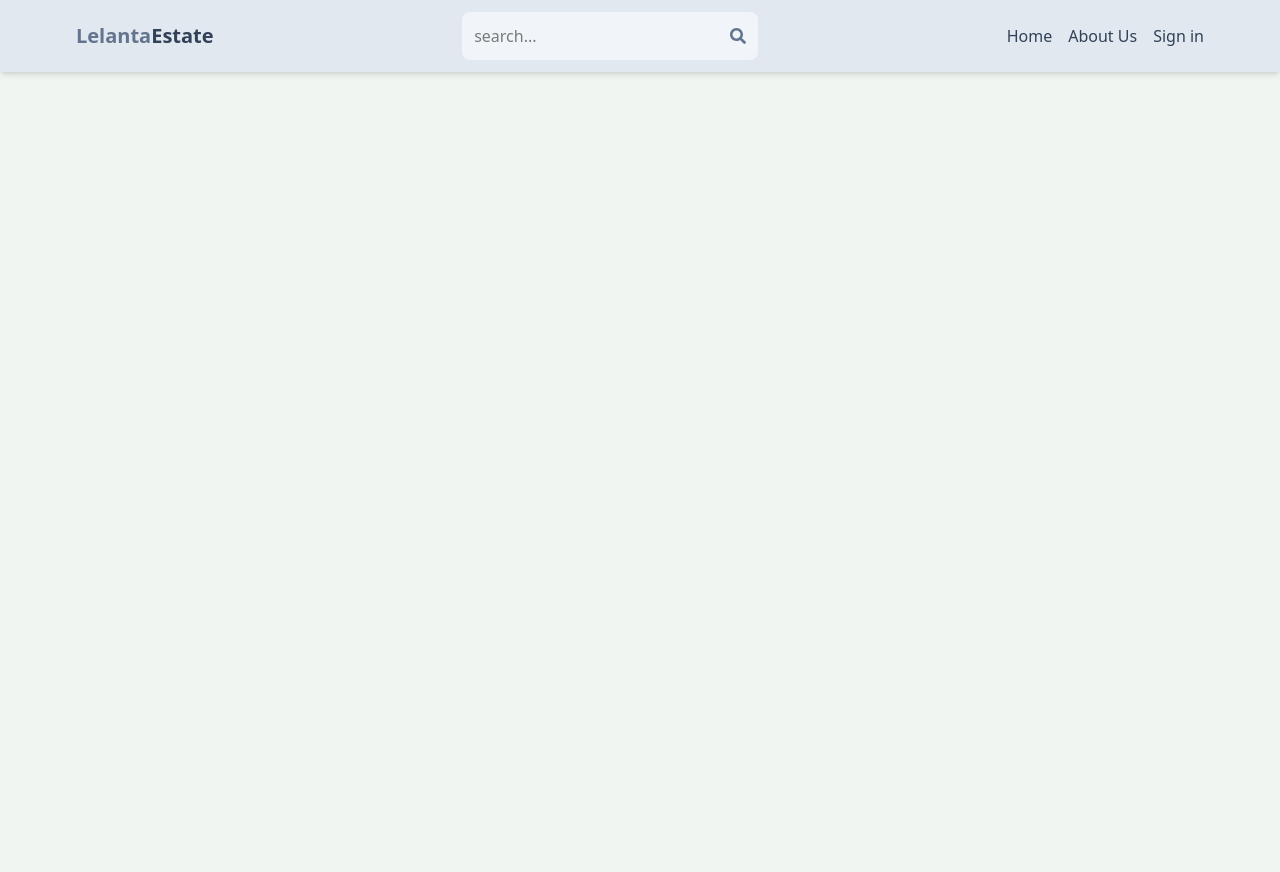
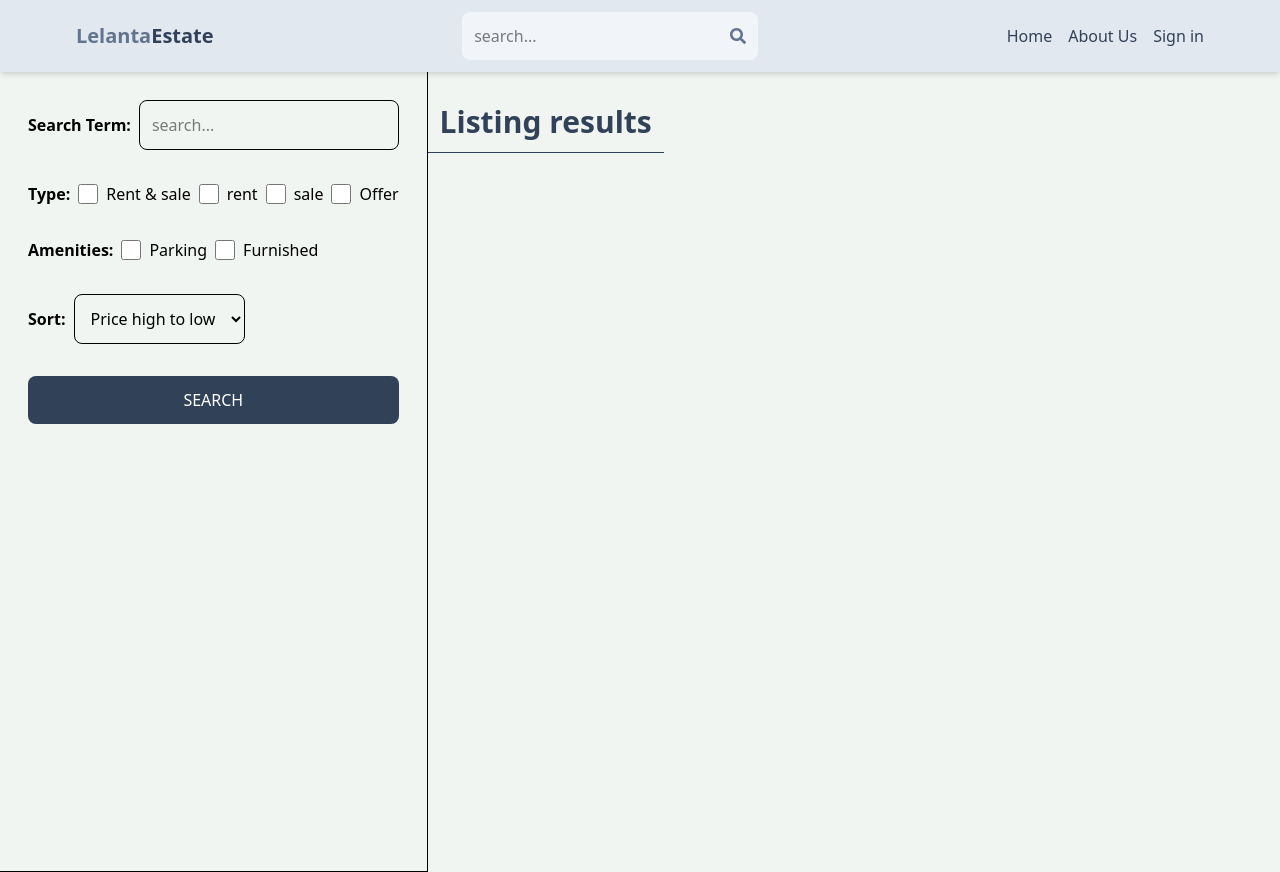
Before and after one commit to 1lelanta/Real-Estate-market, a React (Vite) app in the folder client/: page /search in a window 1280 px wide. Before the commit the page ends 800 px from the top, so only its background shows below. Built offline with nearby package versions, Linux system fonts and the light colour scheme; no server answers.

Commit message:
Create search page UI

```diff
--- a/client/src/App.jsx
+++ b/client/src/App.jsx
@@ -10,6 +10,7 @@
 import CreateListing from './pages/CreateListing'
 import UpdateListing from './pages/UpdateListing'
 import Listing from './pages/Listing'
+import { Search } from './pages/Search'
 
 const App = () => {
   return (
@@ -20,9 +21,10 @@
       <Route path="/sign-in" element={<Signin/>}/>
       <Route path="/sign-up" element={<SignUp/>}/>
       <Route path='/about' element={<About/>}/>
+      <Route path='/search' element={<Search/>}/>
       <Route path='/listing/:listingId' element={<Listing/>}/>
       <Route element={<PrivateRoute/>}>
-        <Route path="/profile" element={<Profile/>}/>
+      <Route path="/profile" element={<Profile/>}/>
 
       <Route path="/create-listing" element={<CreateListing/>}/>
       <Route path="/update-listing/:listingId" element={<UpdateListing/>}/>
--- /dev/null
+++ b/client/src/pages/Search.jsx
@@ -0,0 +1,82 @@
+import React from 'react'
+
+export const Search = () => {
+  return (
+    <div className='flex flex-col md:flex-row'>
+        <div className='p-7 border-b-1 md:border-r-1
+        md:min-h-screen'>
+            <form className='flex flex-col gap-8'>
+                <div className='flex items-center gap-2'>
+                    <label className='whitespace-nowrap font-semibold'>Search Term:</label>
+                    <input type='text'
+                    id='searchTerm'
+                    placeholder='search...'
+                    className='border rounded-lg p-3 w-full'/>
+                </div>
+                <div className='flex gap-2 flex-wrap items-center'>
+                    <label className='font-semibold'>Type:</label>
+
+                    <div className='flex gap-2'>
+                        <input type='checkbox' id='all'
+                        className='w-5'/>
+                        <span>Rent & sale</span>
+                    </div>
+
+                    <div className='flex gap-2'>
+                        <input type='checkbox' id='rent'
+                        className='w-5'/>
+                        <span>rent</span>
+                    </div>
+
+                    <div className='flex gap-2'>
+                        <input type='checkbox' id='sale'
+                        className='w-5'/>
+                        <span>sale</span>
+                    </div>
+
+                    <div className='flex gap-2'>
+                        <input type='checkbox' id='offer'
+                        className='w-5'/>
+                        <span>Offer</span>
+                    </div>
+
+                </div>
+
+                <div className='flex gap-2 flex-wrap items-center'>
+                    <label className='font-semibold'>Amenities:</label>
+
+                    <div className='flex gap-2'>
+                        <input type='checkbox' id='parking'
+                        className='w-5'/>
+                        <span>Parking</span>
+                    </div>
+
+                    <div className='flex gap-2'>
+                        <input type='checkbox' id='furnished'
+                        className='w-5'/>
+                        <span>Furnished</span>
+                    </div>
+                </div>
+
+                <div className='flex items-center gap-2'>
+                    <label className='font-semibold'>Sort: </label>
+                    <select id='sort_order' className='border rounded-lg p-3'>
+                        <option>Price high to low</option>
+                        <option>Price low to high</option>
+                        <option>latest</option>
+                        <option>oldest</option>
+                    </select>
+                </div>
+                <button className='bg-slate-700 text-white
+                p-3 rounded-lg uppercase hover:opacity-95'>Search</button>
+            </form>
+
+        </div>
+
+        <div className=''>
+            <h1 className='text-3xl font-semibold border-b p-3
+         text-slate-700 mt-5'>Listing results</h1>
+        </div>
+    </div>
+  )
+}
```
